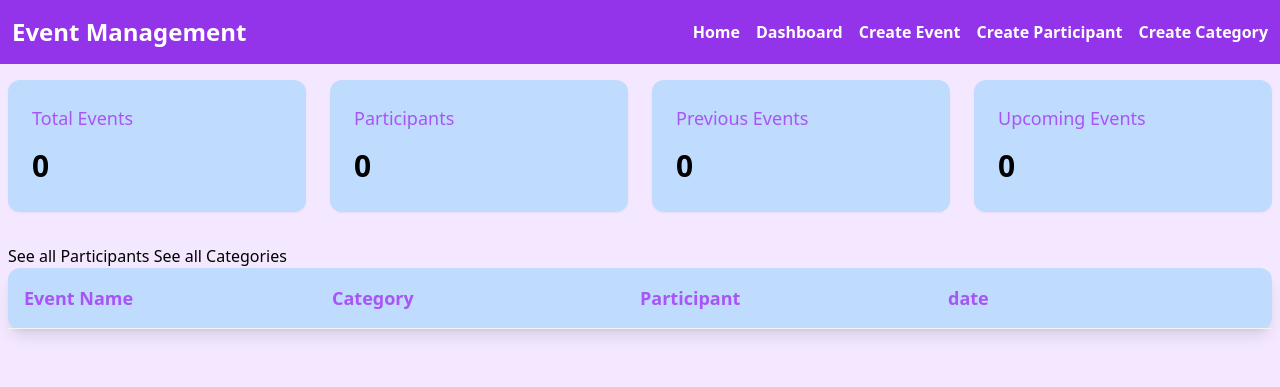
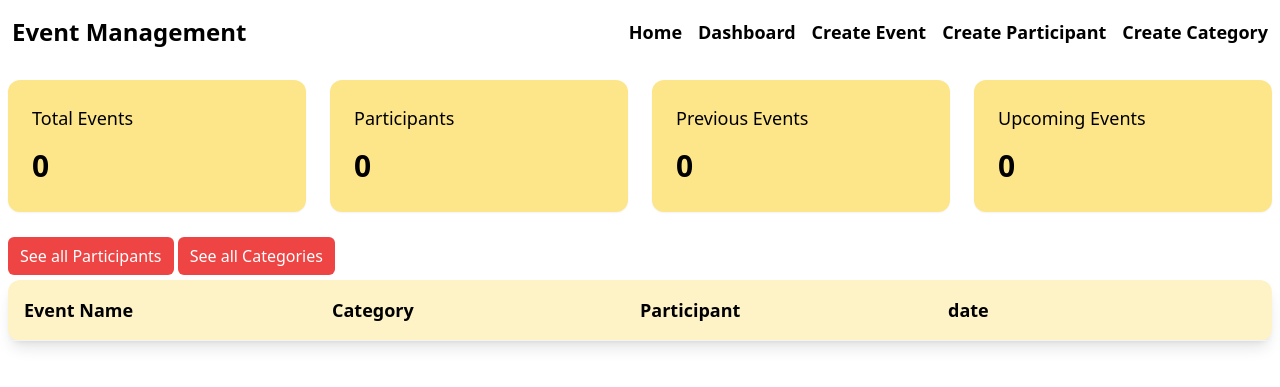
Before and after one commit to Arid009/Assignment-1, a Django app: page /events/manager-dashboard in a window 1280 px wide. Shown: the top 387 px of the page. Run offline with Django 5.2, Linux system fonts and the light colour scheme; data that the repository does not hold is empty; some libraries are stand-ins or nearby versions.

Commit message:
updated the design of website

```diff
--- a/events/templates/category_form.html
+++ b/events/templates/category_form.html
@@ -10,7 +10,6 @@
     {% extends "navbar.html" %}
     {% block events %}
     <div class="max-w-[1400px]  mx-auto">
-        <h1 class="text-center mt-12 text-3xl text-purple-600 font-semibold">Create Category</h1>
         <div class="w-1/2 mx-auto mt-8">
             <div>
                 {% if messages %}
@@ -22,7 +21,7 @@
             <form method="POST">
                 {% csrf_token %}
                 {{ category_form }}
-                <button class="mb-5 bg-purple-600 px-3 py-2 text-white mt-2 rounded-md" type="submit">Submit</button>
+                <button class="mb-5 bg-gradient-to-r from-amber-600 to-amber-800 px-3 py-2 text-white mt-2 rounded-md" type="submit">Submit</button>
             </form>
         </div>
     </div>
--- a/events/templates/dashboard.html
+++ b/events/templates/dashboard.html
@@ -9,7 +9,7 @@
 
 </head>
 
-<body class="bg-purple-100 ">
+<body class=" ">
     {% extends "navbar.html" %}
     {% block events %}
     <div class="max-w-[1400px] px-2 mx-auto">
@@ -19,8 +19,8 @@
             <div class="grid grid-cols-4 mt-4 gap-6 mb-8">
                 <!-- Total Events  -->
                 <a href="{% url 'manager-dashboard' %}?type=all">
-                <div class="bg-blue-200 rounded-xl p-6 shadow-sm">
-                    <h3 class="text-lg font-medium text-purple-500 mb-4">Total Events</h3>
+                <div class="bg-amber-200 rounded-xl p-6 shadow-sm">
+                    <h3 class="text-lg font-medium  mb-4">Total Events</h3>
                     <div class="flex justify-between items-start">
                         <div>
                             <p class="text-3xl font-semibold mb-1">{{counts.total}} </p>
@@ -29,8 +29,8 @@
                 </div>
                 </a>
                 <!-- Participants  -->
-                <div class="bg-blue-200 rounded-xl p-6 shadow-sm">
-                    <h3 class="text-lg font-medium text-purple-500 mb-4">
+                <div class="bg-amber-200 rounded-xl p-6 shadow-sm">
+                    <h3 class="text-lg font-medium  mb-4">
                         Participants
                     </h3>
                     <div class="flex justify-between items-start">
@@ -42,8 +42,8 @@
                 <!-- Previous  -->
                 <a href="{% url 'manager-dashboard' %}?type=previous">
 
-                    <div class="bg-blue-200 rounded-xl p-6 shadow-sm">
-                        <h3 class="text-lg font-medium text-purple-500 mb-4">
+                    <div class="bg-amber-200 rounded-xl p-6 shadow-sm">
+                        <h3 class="text-lg font-medium  mb-4">
                             Previous Events
                         </h3>
                         <div class="flex justify-between items-start">
@@ -56,8 +56,8 @@
                 <!-- upcoming-->
                 <a href="{% url 'manager-dashboard' %}?type=upcoming">
 
-                    <div class="bg-blue-200 rounded-xl p-6 shadow-sm">
-                        <h3 class="text-lg font-medium text-purple-500 mb-4">Upcoming Events</h3>
+                    <div class="bg-amber-200 rounded-xl p-6 shadow-sm">
+                        <h3 class="text-lg font-medium  mb-4">Upcoming Events</h3>
                         <div class="flex justify-between items-start">
                             <div>
                                 <p class="text-3xl font-semibold mb-1">{{counts.upcoming}} </p>
--- a/events/templates/event_form.html
+++ b/events/templates/event_form.html
@@ -21,7 +21,7 @@
         <form method="POST">
             {% csrf_token %}
             {{ event_form }}
-            <button class="mb-5 bg-purple-600 px-3 py-2 text-white mt-2 rounded-md" type="submit">Submit</button>
+            <button class="mb-5 bg-gradient-to-r from-amber-600 to-amber-800 px-3 py-2 text-white mt-2 rounded-md" type="submit">Submit</button>
         </form>
     </div>
     {% endblock events %}
--- a/events/templates/event_update_form.html
+++ b/events/templates/event_update_form.html
@@ -21,7 +21,7 @@
         <form method="POST">
             {% csrf_token %}
             {{ event_form }}
-            <button class="mb-5 bg-purple-600 px-3 py-2 text-white mt-2 rounded-md" type="submit">Submit</button>
+            <button class="mb-5 bg-gradient-to-r from-amber-600 to-amber-800 px-3 py-2 text-white mt-2 rounded-md" type="submit">Submit</button>
         </form>
     </div>
     {% endblock events %}
--- a/events/templates/manager_dashboard.html
+++ b/events/templates/manager_dashboard.html
@@ -1,13 +1,15 @@
 {% extends "dashboard.html" %}
 {% block manage %}
 <div class="max-w-[1400px] mx-auto">
-    <a href="{% url "all-part" %}">See all Participants</a>
-    <a href="{% url "all-cat" %}">See all Categories</a>
+    <div class="my-3">
+      <a href="{% url "all-part" %}" class="mb-5 bg-red-500 px-3 py-2 text-white mt-2 rounded-md">See all Participants</a>
+      <a href="{% url "all-cat"  %}" class="mb-5 bg-red-500 px-3 py-2 text-white mt-2 rounded-md">See all Categories</a>
+    </div>
 
 
-<div class="bg-blue-200 rounded-xl shadow-lg">
+<div class="bg-amber-100 rounded-xl shadow-lg">
     <div
-      class="grid grid-cols-4 p-4 border-b border-gray-100 text-lg text-purple-500 font-semibold"
+      class="grid grid-cols-4 p-4 border-b border-gray-100 text-lg  font-semibold"
     >
       <div>Event Name</div>
       <div>Category</div>
@@ -29,14 +31,14 @@
         </div>
         <div>
           <span
-            class="px-3 py-1 rounded-full bg-purple-100 text-purple-600 text-sm"
+            class="px-3 py-1 rounded-full bg-purple-100  text-sm"
             >{{event.category}}</span
           >
         </div>
         <div class="flex -space-x-2">
             {{event.participants.all|length}}
         </div>
-        <div class="text-gray-500">{{event.date}}</div>
+        <div class="">{{event.date}}</div>
       </div>
      {% endfor %}
 
--- a/events/templates/navbar.html
+++ b/events/templates/navbar.html
@@ -9,9 +9,9 @@
 </head>
 <body>
     <div class="max-w-[1400px] mx-auto ">
-        <header class="flex justify-between py-4 px-3 items-center bg-purple-600 text-white">
+        <header class="flex justify-between py-4 px-3 items-center  ">
             <h1 class="text-2xl font-semibold">Event Management</h1>
-            <div class="flex items-center gap-4 font-bold">
+            <div class="flex items-center gap-4 text-lg font-bold">
                 <a href="{% url 'home' %}" class="">Home</a>
                 <a href="{% url "manager-dashboard" %}">Dashboard</a>
                 <a href="{% url "create-event" %}">Create Event</a>
--- a/events/templates/part_form.html
+++ b/events/templates/part_form.html
@@ -11,7 +11,7 @@
     {% extends "navbar.html" %}
     {% block events %}
     <div class="max-w-[1400px] mx-auto">
-        <h1 class="text-center mt-12 text-3xl text-purple-600 font-semibold">Create Participants</h1>
+        {% comment %} <h1 class="text-center mt-12 text-3xl text-purple-600 font-semibold">Create Participants</h1> {% endcomment %}
         <div class="w-1/2 mx-auto mt-8">
             <div>
                 {% if messages %}
@@ -23,7 +23,7 @@
             <form method="POST">
                 {% csrf_token %}
                 {{ participants_form }}
-                <button class="mb-5 bg-purple-600 px-3 py-2 text-white mt-2 rounded-md" type="submit">Submit</button>
+                <button class="mb-5 bg-gradient-to-r from-amber-600 to-amber-800 px-3 py-2 text-white mt-2 rounded-md" type="submit">Submit</button>
             </form>
         </div>
     </div>
```
Also changed, not shown: event_management/settings.py (+17 -17 lines), events/templates/event_detail.html (+8 -6 lines), events/templates/home.html (+16 -16 lines).
